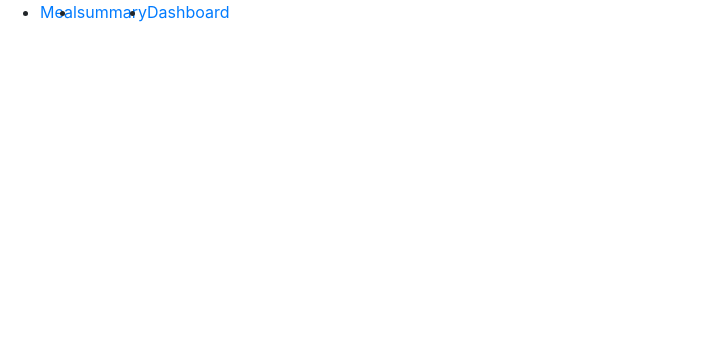
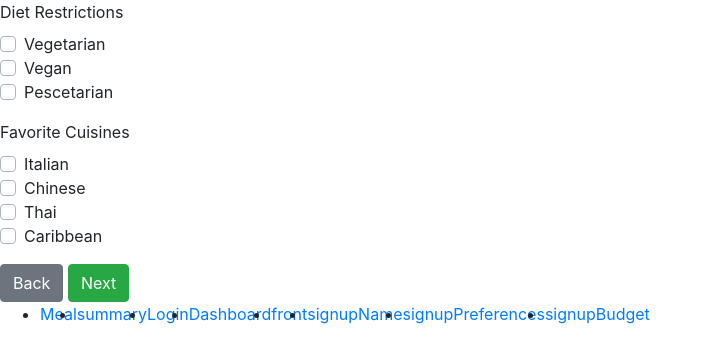
Before and after one commit to joncady/dubhacks19-frontend, a React (Create React App) app: page /signupPreferences in a window 1280 px wide. Shown: the top 362 px of the page, without its empty margins (0-713 px from the left). Built offline with nearby package versions, Linux system fonts and the light colour scheme; no server answers.

Commit message:
initial screens

```diff
--- a/package.json
+++ b/package.json
@@ -4,6 +4,7 @@
   "private": true,
   "dependencies": {
     "bootstrap": "^4.3.1",
+    "d3": "^5.12.0",
     "firebase": "^7.2.0",
     "react": "^16.10.2",
     "react-dom": "^16.10.2",
--- a/src/App.js
+++ b/src/App.js
@@ -1,10 +1,12 @@
 import React from 'react';
-import { Button } from './components/Button/Button';
+import { Button } from 'reactstrap';
 import Card from './components/Card/Card';
 import MealCard from './components/MealCard/MealCard';
 import MealTypeSelection from './components/MealTypeSelection/MealTypeSelection';
 import ProfileCard from './components/ProfileCard/ProfileCard';
 import UserPreferencesForm from './components/UserPreferencesForm/UserPreferencesForm';
+import UserBudgetForm from './components/UserBudgetForm/UserBudgetForm';
+import UserNameForm from './components/UserNameForm/UserNameForm';
 import {
 	BrowserRouter as Router,
 	Switch,
@@ -14,6 +16,7 @@ import {
 import UserSignIn from './screens/Onboarding/UserSignIn';
 import UserSignUp from './screens/Onboarding/UserSignUp';
 import Client from './client/Client';
+import SummaryChart from './components/SummaryChart/SummaryChart';
 
 class App extends React.Component {
 
@@ -52,10 +55,25 @@ class App extends React.Component {
 								<UserSignIn />
 							</Route>
 							<Route path="/summary">
-
+								<SummaryChart />
 							</Route>
 							<Route path="/dashboard">
 
+							</Route>
+							<Route path="/front">
+								<h1>Hapi</h1>
+								<h2>Build your smart diet.</h2>
+								<Button color="success">Sign In</Button>{' '}
+								<Button color="primary">Sign Up</Button>{' '}
+							</Route>
+							<Route path="/signupName">
+								<UserNameForm />
+							</Route>
+							<Route path="/signupPreferences">
+								<UserPreferencesForm />
+							</Route>
+							<Route path="/signupBudget">
+								<UserBudgetForm />
 							</Route>
 						</Switch>
 					</div>
@@ -70,7 +88,22 @@ class App extends React.Component {
 							<Link to="/summary">summary</Link>
 						</li>
 						<li>
+							<Link to="/login">Login</Link>
+						</li>
+						<li>
 							<Link to="/dashboard">Dashboard</Link>
+						</li>
+						<li>
+							<Link to="/front">front</Link>
+						</li>
+						<li>
+							<Link to="/signupName">signupName</Link>
+						</li>
+						<li>
+							<Link to="/signupPreferences">signupPreferences</Link>
+						</li>
+						<li>
+							<Link to="/signupBudget">signupBudget</Link>
 						</li>
 					</ul>
 				</Router>
--- /dev/null
+++ b/src/components/SummaryChart/SummaryChart.jsx
@@ -0,0 +1,35 @@
+import React, {Component} from 'react';
+import * as d3 from "d3";
+
+class SummaryChart extends Component {
+    componentDidMount() {
+        this.drawChart();
+      }
+
+    drawChart() {
+
+        const data = [12, 5, 6, 6, 9, 10];
+
+        const svg = d3.select("body")
+            .append("svg")
+            .attr("width", 700)
+            .attr("height", 300)
+            .style("margin-left", 100);
+
+        svg.selectAll("rect")
+            .data(data)
+            .enter()
+            .append("rect")
+            .attr("x", (d, i) => i * 70)
+            .attr("y", (d, i) => 300 - 10 * d)
+            .attr("width", 65)
+            .attr("height", (d, i) => d * 10)
+            .attr("fill", "green")
+    }
+
+    render(){
+        return <div id={"#" + this.props.id}></div>
+    }
+}
+
+export default SummaryChart;
--- /dev/null
+++ b/src/components/UserBudgetForm/UserBudgetForm.jsx
@@ -0,0 +1,21 @@
+import React from 'react';
+import { Button, Form, FormGroup, Label, Input, FormText, CustomInput } from 'reactstrap';
+
+const UserBudgetForm = (props) => {
+  return (
+    <Form>
+        <FormGroup>
+            <Label for="exampleText">What's your daily budget?</Label>
+            <Input type="text" name="text" id="userBudget" />
+        </FormGroup>
+        <FormGroup>
+            <Label for="exampleText">What's your daily calorie goal?</Label>
+            <Input type="text" name="text" id="userCalorieGoal" />
+        </FormGroup>
+        <Button color="secondary">Back</Button>{' '}
+        <Button color="success">Get Started</Button>{' '}
+    </Form>
+  );
+}
+
+export default UserBudgetForm;
--- /dev/null
+++ b/src/components/UserNameForm/UserNameForm.jsx
@@ -0,0 +1,18 @@
+import React from 'react';
+import { Button, Form, FormGroup, Label, Input, FormText, CustomInput } from 'reactstrap';
+
+const UserNameForm = (props) => {
+  return (
+    <Form>
+        <FormGroup>
+            <Label>Welcome.</Label>
+            <Input type="text" name="text" id="userFirstName" placeholder="First Name" />
+            <Input type="text" name="text" id="userLastName" placeholder="Last Name" />
+            <Input type="text" name="text" id="userLocation" placeholder="Location" />
+        </FormGroup>
+        <Button color="success">Get Started</Button>{' '}
+    </Form>
+  );
+}
+
+export default UserNameForm;
--- a/src/components/UserPreferencesForm/UserPreferencesForm.jsx
+++ b/src/components/UserPreferencesForm/UserPreferencesForm.jsx
@@ -1,79 +1,30 @@
 import React from 'react';
-import { Button, Form, FormGroup, Label, Input, FormText } from 'reactstrap';
+import { Button, Form, FormGroup, Label, Input, FormText, CustomInput } from 'reactstrap';
 
-const Example = (props) => {
+const UserPreferencesForm = (props) => {
   return (
     <Form>
-      <FormGroup>
-        <Label for="exampleEmail">Email</Label>
-        <Input type="email" name="email" id="exampleEmail" placeholder="with a placeholder" />
-      </FormGroup>
-      <FormGroup>
-        <Label for="examplePassword">Password</Label>
-        <Input type="password" name="password" id="examplePassword" placeholder="password placeholder" />
-      </FormGroup>
-      <FormGroup>
-        <Label for="exampleSelect">Select</Label>
-        <Input type="select" name="select" id="exampleSelect">
-          <option>1</option>
-          <option>2</option>
-          <option>3</option>
-          <option>4</option>
-          <option>5</option>
-        </Input>
-      </FormGroup>
-      <FormGroup>
-        <Label for="exampleSelectMulti">Select Multiple</Label>
-        <Input type="select" name="selectMulti" id="exampleSelectMulti" multiple>
-          <option>1</option>
-          <option>2</option>
-          <option>3</option>
-          <option>4</option>
-          <option>5</option>
-        </Input>
-      </FormGroup>
-      <FormGroup>
-        <Label for="exampleText">Text Area</Label>
-        <Input type="textarea" name="text" id="exampleText" />
-      </FormGroup>
-      <FormGroup>
-        <Label for="exampleFile">File</Label>
-        <Input type="file" name="file" id="exampleFile" />
-        <FormText color="muted">
-          This is some placeholder block-level help text for the above input.
-          It's a bit lighter and easily wraps to a new line.
-        </FormText>
-      </FormGroup>
-      <FormGroup tag="fieldset">
-        <legend>Radio Buttons</legend>
-        <FormGroup check>
-          <Label check>
-            <Input type="radio" name="radio1" />{' '}
-            Option one is this and that—be sure to include why it's great
-          </Label>
+        <FormGroup>
+            <Label for="exampleCheckbox">Diet Restrictions</Label>
+            <div>
+                <CustomInput type="checkbox" id="diet1" label="Vegetarian" />
+                <CustomInput type="checkbox" id="diet2" label="Vegan" />
+                <CustomInput type="checkbox" id="diet3" label="Pescetarian" />
+            </div>
         </FormGroup>
-        <FormGroup check>
-          <Label check>
-            <Input type="radio" name="radio1" />{' '}
-            Option two can be something else and selecting it will deselect option one
-          </Label>
+        <FormGroup>
+            <Label for="exampleCheckbox">Favorite Cuisines</Label>
+            <div>
+                <CustomInput type="checkbox" id="cuisine1" label="Italian" />
+                <CustomInput type="checkbox" id="cuisine2" label="Chinese" />
+                <CustomInput type="checkbox" id="cuisine3" label="Thai" />
+                <CustomInput type="checkbox" id="cuisine4" label="Caribbean" />
+            </div>
         </FormGroup>
-        <FormGroup check disabled>
-          <Label check>
-            <Input type="radio" name="radio1" disabled />{' '}
-            Option three is disabled
-          </Label>
-        </FormGroup>
-      </FormGroup>
-      <FormGroup check>
-        <Label check>
-          <Input type="checkbox" />{' '}
-          Check me out
-        </Label>
-      </FormGroup>
-      <Button>Submit</Button>
+        <Button color="secondary">Back</Button>{' '}
+        <Button color="success">Next</Button>{' '}
     </Form>
   );
 }
 
-export default Example;
+export default UserPreferencesForm;
```
Also changed, not shown: 1 other file (tests, documents, lock files or other folders).
